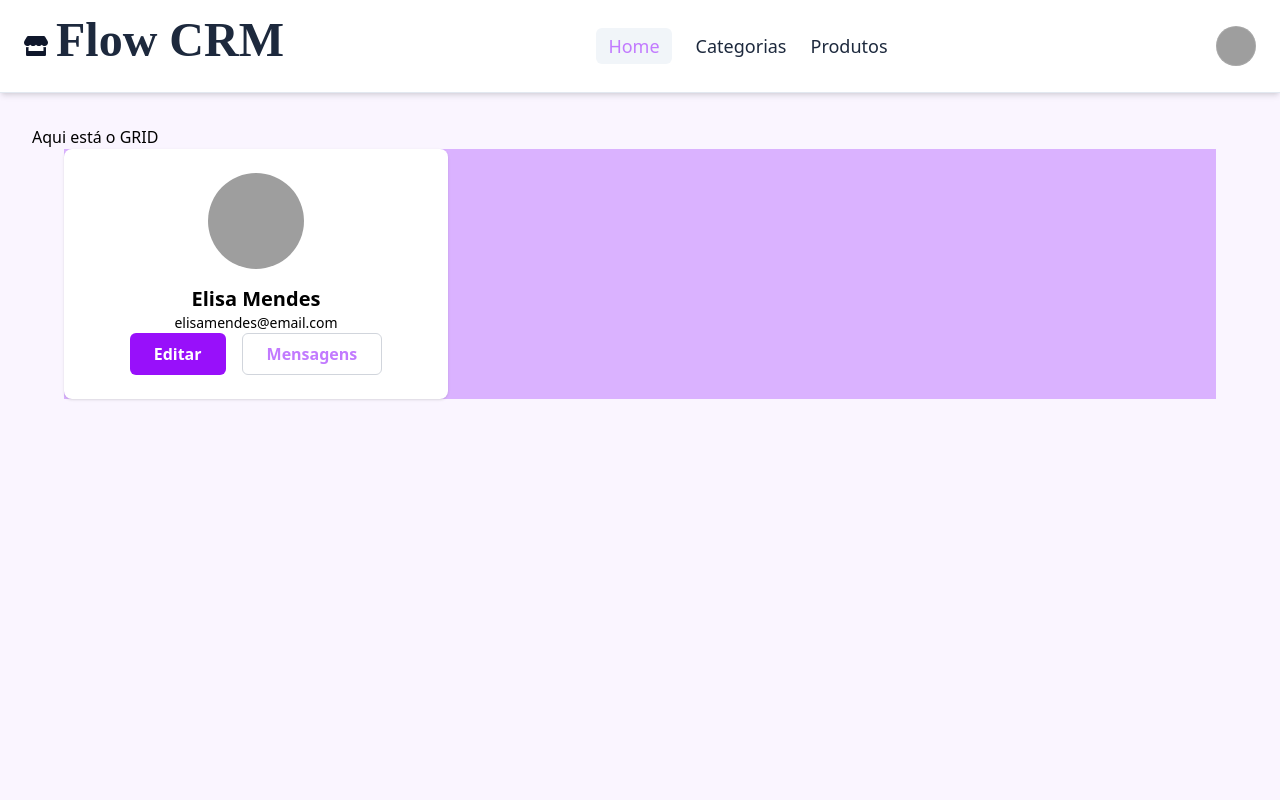
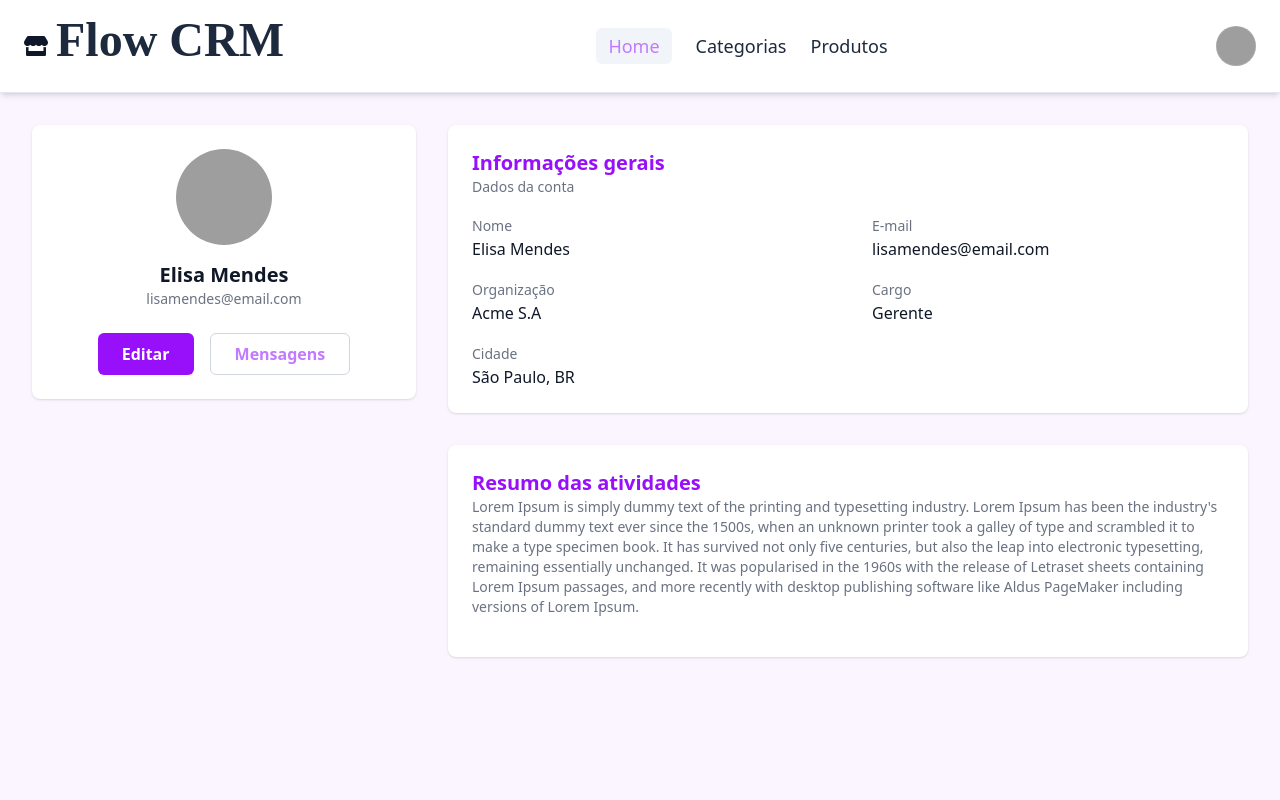
Before and after one commit to Grupo-02-Turma-JavaScript-07/Sistema-CRM-Front, a React (Vite) app: page /perfil in a window 1280 px wide. Shown: the top 800 px of the page. Built offline with nearby package versions, Linux system fonts and the light colour scheme; grey boxes are pictures that could not be loaded; a web font is replaced by a local one.

Commit message:
feat: add usuario in component perfil

```diff
--- a/src/pages/perfil/Perfil.tsx
+++ b/src/pages/perfil/Perfil.tsx
@@ -1,22 +1,34 @@
-import React from 'react'
+import { useNavigate } from 'react-router-dom'
 import NavbarPerfil from '../../components/navbarperfil/NavbarPerfil'
+import { useState } from 'react';
+import type Usuario from '../../models/Usuario';
 
 function Perfil() {
+  const navigate = useNavigate()
+
+  const [usuario, setUsuario] = useState<Usuario>({
+      id: 10,
+      nome: "Elisa Mendes",
+      email: "lisamendes@email.com",
+      senha: "senhaelisa002",
+      foto: "https://randomuser.me/api/portraits/women/86.jpg",
+      perfil: "Gerente",
+    });
+
   return (
     <>
     <NavbarPerfil />
     <div className='bg-[#FAF5FF] min-h-screen p-8'>
-      Aqui está o GRID
-      <div className='max-w-6xl bg-purple-300 container mx-auto grid grid-cols-1 md:grid-cols-3'>
-        <div className='bg-white col-span-1 rounded-lg shadow p-6'>
+      <div className='container mx-auto grid grid-cols-1 md:grid-cols-3 gap-8'>
+        <div className='col-span-1 bg-white rounded-lg shadow p-6 self-start'>
           <div className='flex flex-col items-center'>
             <img
               src="https://randomuser.me/api/portraits/women/86.jpg"
-              alt="Elisa Mendes"
+              alt={usuario.nome}
               className='w-24 h-24 rounded-full object-cover mb-4'
             />
-            <h2 className='text-xl font-semibold'>Elisa Mendes</h2>
-            <p className='text-sm'>elisamendes@email.com</p>
+            <h2 className='text-xl font-semibold text-gray-900'>{usuario.nome}</h2>
+            <p className='text-sm text-gray-500 mb-6'>{usuario.email}</p>
             <div className='flex space-x-4'>
               <button
                 className='bg-purple-600 hover:bg-purple-700 text-white font-bold py-2 px-6 rounded-md transition duration-300 ease-in-out'>
@@ -30,6 +42,40 @@ function Perfil() {
             </div>
           </div>
         </div>
+        <div className='col-span-2 space-y-8'>
+          <div className='bg-white rounded-lg shadow p-6'>
+            <h3 className='text-purple-600 text-xl font-bold'>Informações gerais</h3>
+            <p className='text-sm text-gray-500 mb-4'>Dados da conta</p>
+            <div className='grid grid-cols-1 md:grid-cols-2 gap-x-12 gap-y-4'>
+              <div>
+                <span className='text-gray-500 text-sm'>Nome</span>
+                <p className='text-gray-900 font-medium'>{usuario.nome}</p>
+              </div>
+              <div>
+                <span className='text-gray-500 text-sm'>E-mail</span>
+                <p className='text-gray-900 font-medium'>{usuario.email}</p>
+              </div>
+              <div>
+                <span className='text-gray-500 text-sm'>Organização</span>
+                <p className='text-gray-900 font-medium'>Acme S.A</p>
+              </div>
+              <div>
+                <span className='text-gray-500 text-sm'>Cargo</span>
+                <p className='text-gray-900 font-medium'>{usuario.perfil}</p>
+              </div>
+              <div>
+                <span className="text-gray-500 text-sm">Cidade</span>
+                <p className="text-gray-900 font-medium">São Paulo, BR</p>
+              </div>
+            </div>
+          </div>
+          {/* Alguma tabela: Talvez o tipo de plano selecionado pelo cliente? */}
+          {/* Coloquei um texto aleatório ou apenas podemos colocar nada */}
+          <div className='bg-white rounded-lg shadow p-6'>
+            <h3 className='text-purple-600 text-xl font-bold'>Resumo das atividades</h3>
+            <p className='text-sm text-gray-500 mb-4'>Lorem Ipsum is simply dummy text of the printing and typesetting industry. Lorem Ipsum has been the industry's standard dummy text ever since the 1500s, when an unknown printer took a galley of type and scrambled it to make a type specimen book. It has survived not only five centuries, but also the leap into electronic typesetting, remaining essentially unchanged. It was popularised in the 1960s with the release of Letraset sheets containing Lorem Ipsum passages, and more recently with desktop publishing software like Aldus PageMaker including versions of Lorem Ipsum.</p>
+          </div>
+        </div>
       </div>
     </div>
     </>
```
